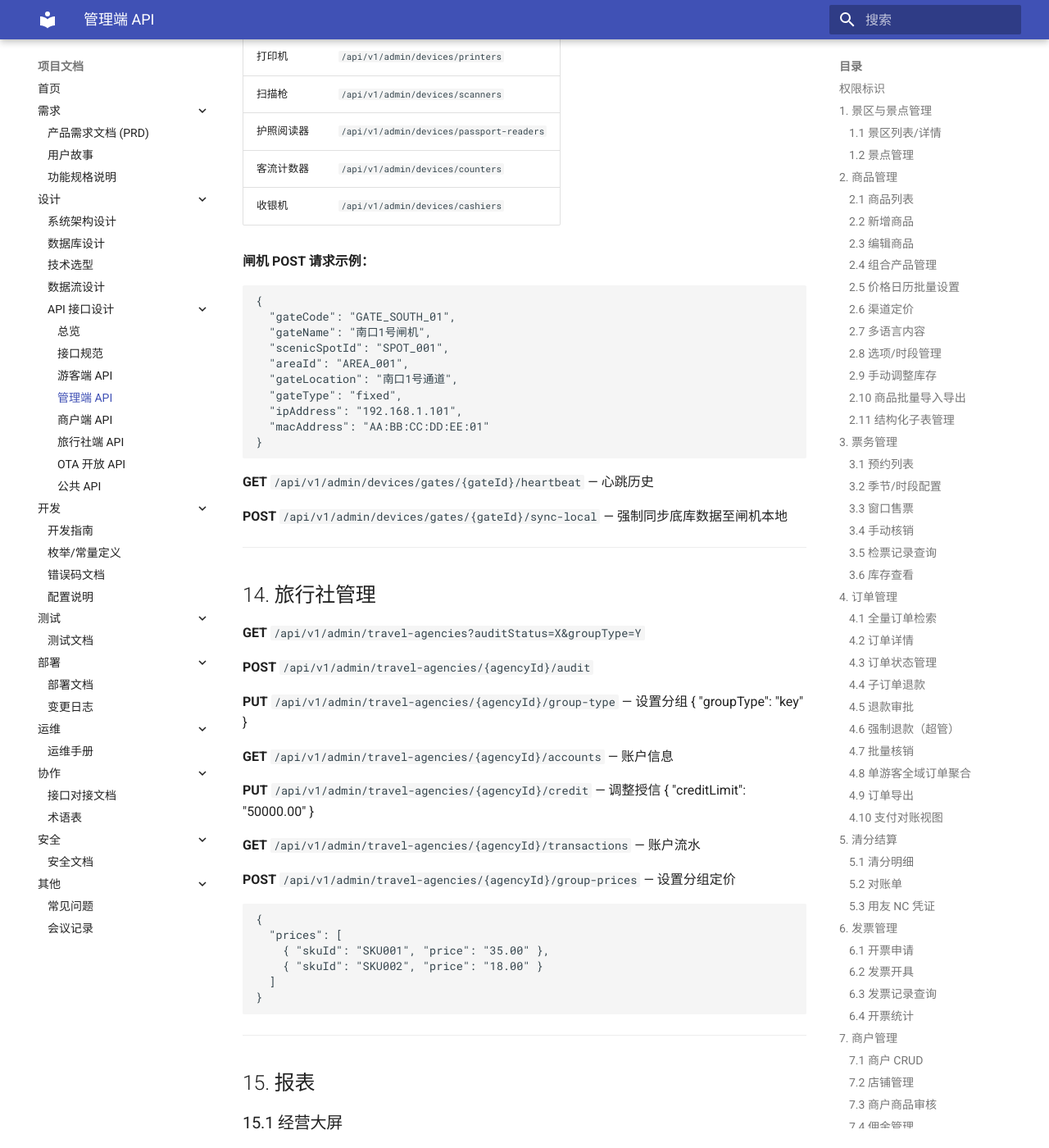
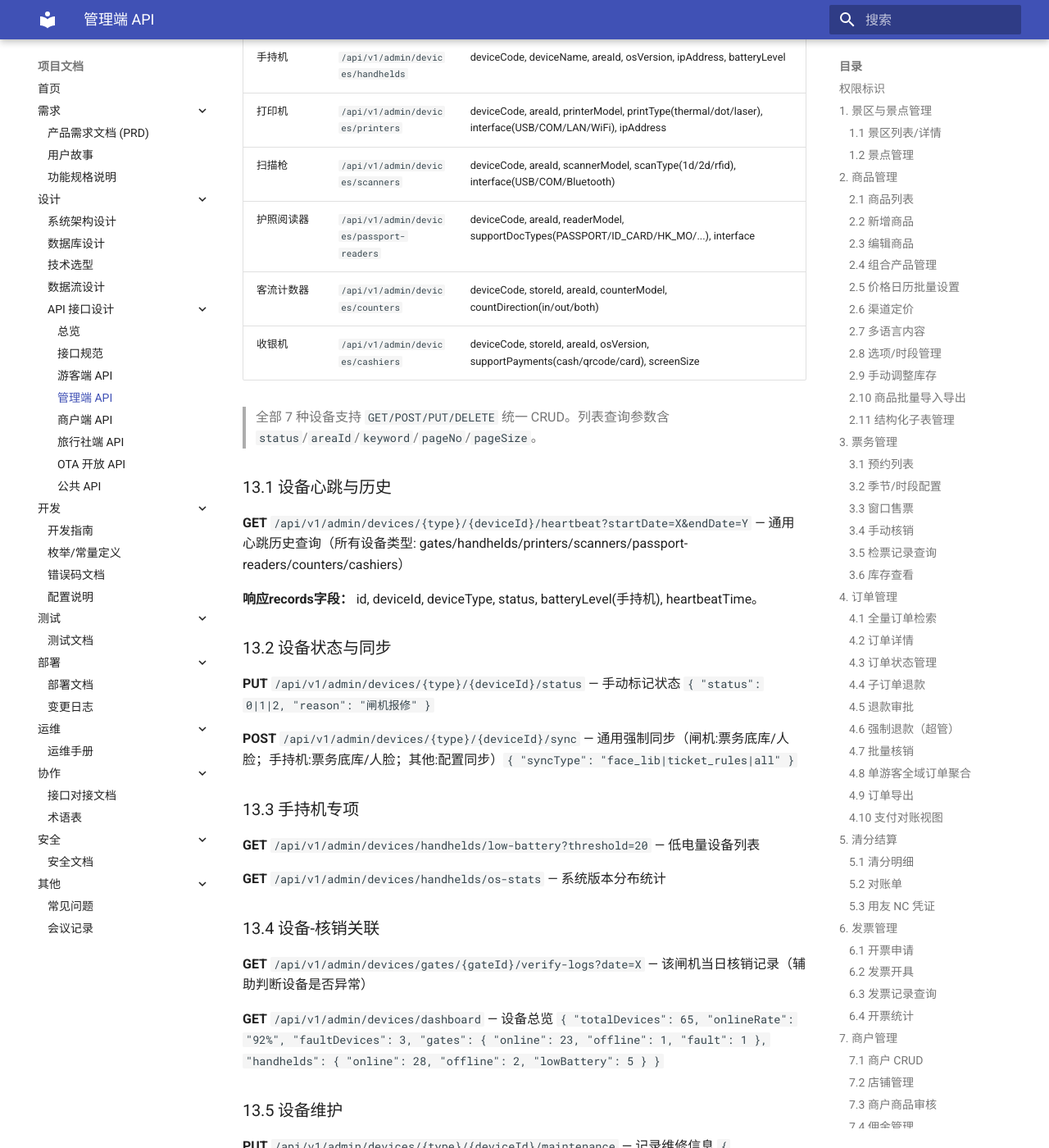
Before and after one commit to 4k48-o/u_trip_doc, an MkDocs documentation site: the page built from docs/design/api/admin.md, in a window 1280 px wide and 1400 px high, scrolled down 43036 px. Shown: the whole window at 82% size. Built offline with MkDocs 1.6.1 and Material for MkDocs 9.7.7, drawn with Linux system fonts in a browser that asks for light colours; some of the changed text lies outside the part shown.

Commit message:
fix: Issue #25——7种设备完整字段/心跳通用化/状态管理/电量查询/核销关联/维护史/设备看板14项

````diff
--- a/docs/design/api/admin.md
+++ b/docs/design/api/admin.md
@@ -1405,35 +1405,49 @@
 
 ## 13. 设备管理
 
-**GET/POST/PUT/DELETE** 统一模式，按设备类型分路由：
-
-| 设备 | 路由 |
-|------|------|
-| 闸机 | `/api/v1/admin/devices/gates` |
-| 手持机 | `/api/v1/admin/devices/handhelds` |
-| 打印机 | `/api/v1/admin/devices/printers` |
-| 扫描枪 | `/api/v1/admin/devices/scanners` |
-| 护照阅读器 | `/api/v1/admin/devices/passport-readers` |
-| 客流计数器 | `/api/v1/admin/devices/counters` |
-| 收银机 | `/api/v1/admin/devices/cashiers` |
-
-**闸机 POST 请求示例：**
-```json
-{
-  "gateCode": "GATE_SOUTH_01",
-  "gateName": "南口1号闸机",
-  "scenicSpotId": "SPOT_001",
-  "areaId": "AREA_001",
-  "gateLocation": "南口1号通道",
-  "gateType": "fixed",
-  "ipAddress": "192.168.1.101",
-  "macAddress": "AA:BB:CC:DD:EE:01"
-}
-```
-
-**GET** `/api/v1/admin/devices/gates/{gateId}/heartbeat` — 心跳历史
-
-**POST** `/api/v1/admin/devices/gates/{gateId}/sync-local` — 强制同步底库数据至闸机本地
+> 所有设备列表 GET 共享参数：`status`(0离线/1在线/2故障), `areaId`, `keyword`, `pageNo`, `pageSize`。
+
+| 设备 | 路由前缀 | 特有字段 |
+|------|----------|----------|
+| 闸机 | `/api/v1/admin/devices/gates` | gateCode, gateName, scenicSpotId, areaId, gateLocation, gateType(fixed/mobile), ipAddress, macAddress |
+| 手持机 | `/api/v1/admin/devices/handhelds` | deviceCode, deviceName, areaId, osVersion, ipAddress, batteryLevel |
+| 打印机 | `/api/v1/admin/devices/printers` | deviceCode, areaId, printerModel, printType(thermal/dot/laser), interface(USB/COM/LAN/WiFi), ipAddress |
+| 扫描枪 | `/api/v1/admin/devices/scanners` | deviceCode, areaId, scannerModel, scanType(1d/2d/rfid), interface(USB/COM/Bluetooth) |
+| 护照阅读器 | `/api/v1/admin/devices/passport-readers` | deviceCode, areaId, readerModel, supportDocTypes(PASSPORT/ID_CARD/HK_MO/...), interface |
+| 客流计数器 | `/api/v1/admin/devices/counters` | deviceCode, storeId, areaId, counterModel, countDirection(in/out/both) |
+| 收银机 | `/api/v1/admin/devices/cashiers` | deviceCode, storeId, areaId, osVersion, supportPayments(cash/qrcode/card), screenSize |
+
+> 全部 7 种设备支持 `GET/POST/PUT/DELETE` 统一 CRUD。列表查询参数含 `status`/`areaId`/`keyword`/`pageNo`/`pageSize`。
+
+### 13.1 设备心跳与历史
+
+**GET** `/api/v1/admin/devices/{type}/{deviceId}/heartbeat?startDate=X&endDate=Y` — 通用心跳历史查询（所有设备类型: gates/handhelds/printers/scanners/passport-readers/counters/cashiers）
+
+**响应records字段：** id, deviceId, deviceType, status, batteryLevel(手持机), heartbeatTime。
+
+### 13.2 设备状态与同步
+
+**PUT** `/api/v1/admin/devices/{type}/{deviceId}/status` — 手动标记状态 `{ "status": 0|1|2, "reason": "闸机报修" }`
+
+**POST** `/api/v1/admin/devices/{type}/{deviceId}/sync` — 通用强制同步（闸机:票务底库/人脸；手持机:票务底库/人脸；其他:配置同步）`{ "syncType": "face_lib|ticket_rules|all" }`
+
+### 13.3 手持机专项
+
+**GET** `/api/v1/admin/devices/handhelds/low-battery?threshold=20` — 低电量设备列表
+
+**GET** `/api/v1/admin/devices/handhelds/os-stats` — 系统版本分布统计
+
+### 13.4 设备-核销关联
+
+**GET** `/api/v1/admin/devices/gates/{gateId}/verify-logs?date=X` — 该闸机当日核销记录（辅助判断设备是否异常）
+
+**GET** `/api/v1/admin/devices/dashboard` — 设备总览 `{ "totalDevices": 65, "onlineRate": "92%", "faultDevices": 3, "gates": { "online": 23, "offline": 1, "fault": 1 }, "handhelds": { "online": 28, "offline": 2, "lowBattery": 5 } }`
+
+### 13.5 设备维护
+
+**PUT** `/api/v1/admin/devices/{type}/{deviceId}/maintenance` — 记录维修信息 `{ "maintenanceType": "repair|upgrade", "description": "...", "result": "finished", "cost": "500.00" }`
+
+**GET** `/api/v1/admin/devices/{type}/{deviceId}/maintenance-log` — 维修历史
 
 ---
 
````
